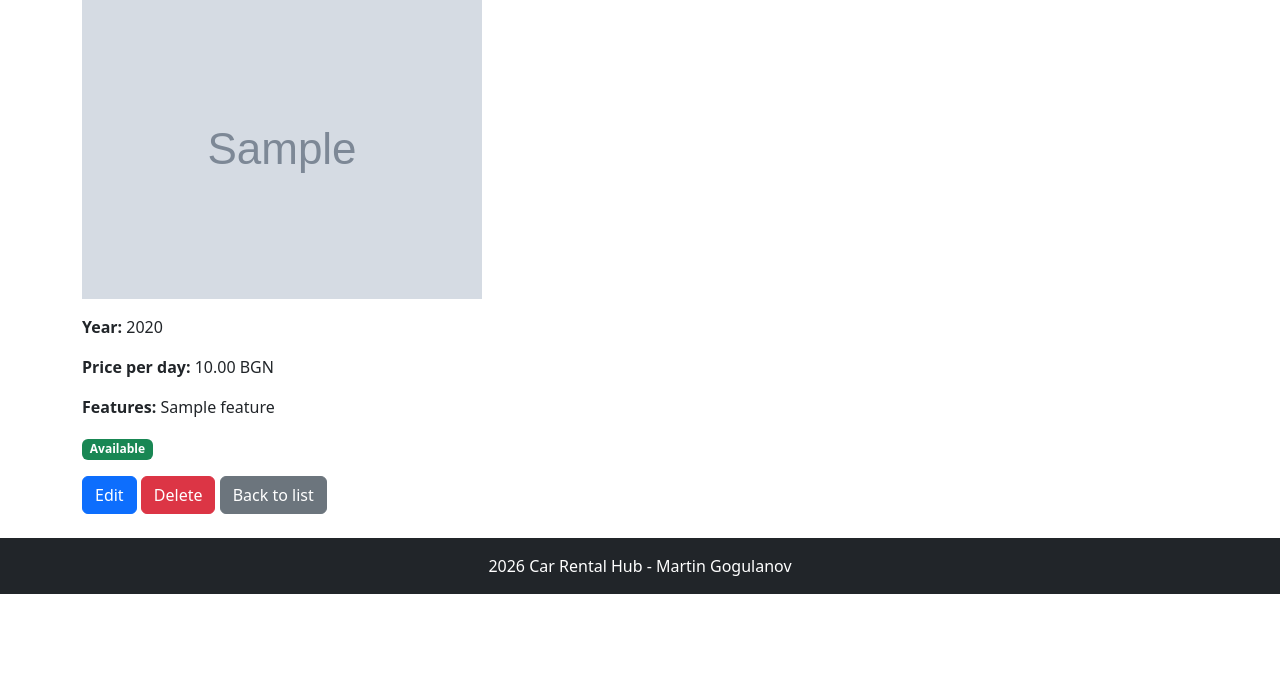
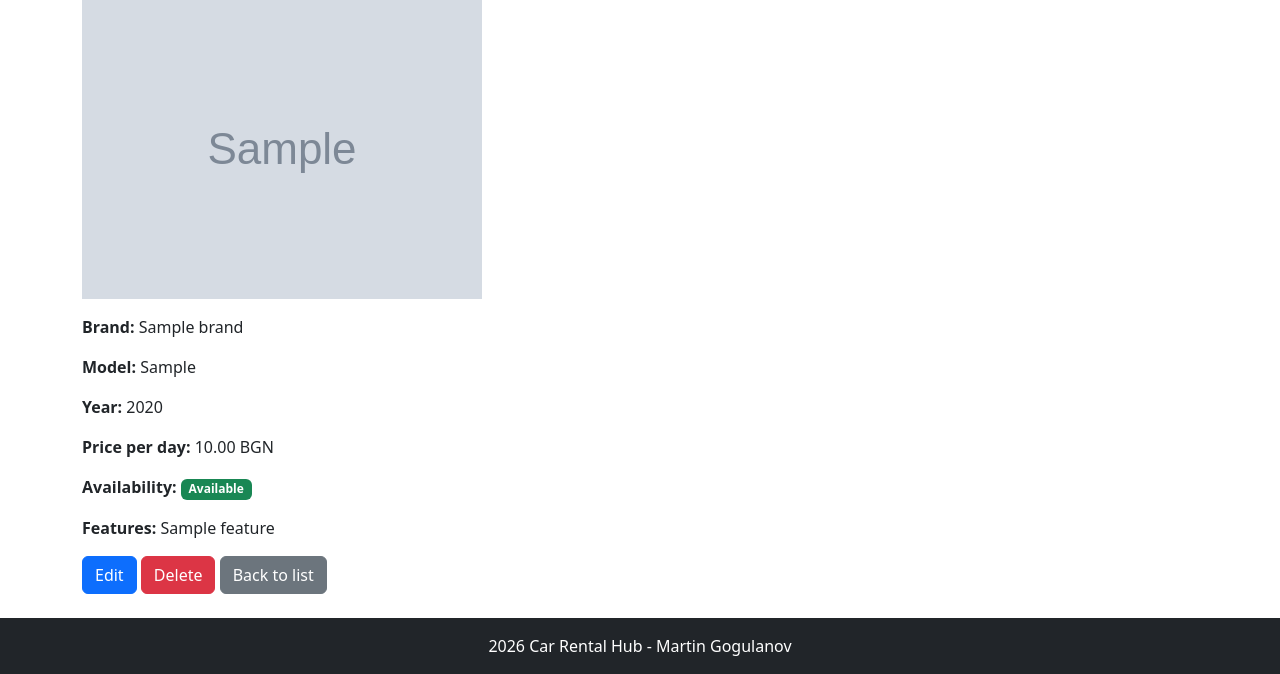
Before and after one commit to MonsterGuti/Car-Rental-Hub, a Django app: page /cars/1/ in a window 1280 px wide. Shown: the part 127-801 px from the top of the page. Before the commit the page ends 721 px from the top, so only its background shows below. Run offline with Django 5.2, Linux system fonts and the light colour scheme; tables that the repository leaves empty hold one stand-in row (values such as "Sample post"); grey boxes marked "Sample" are stand-in pictures.

Commit message:
Refactor car detail view and simplify template

```diff
--- a/cars/views.py
+++ b/cars/views.py
@@ -25,6 +25,26 @@ class CarDetailView(DetailView):
     template_name = 'cars/car-detail.html'
     context_object_name = 'car'
 
+    def get_queryset(self):
+        return Car.objects.select_related('brand').prefetch_related('features')
+
+    def get_context_data(self, **kwargs):
+        context = super().get_context_data(**kwargs)
+        car = self.object
+
+        context['brand_name'] = car.brand.name
+        context['model_name'] = car.model
+        context['car_year'] = car.year
+        context['price'] = car.price_per_day
+        context['image_url'] = car.image
+        context['availability'] = "Available" if car.is_available else "Not Available"
+        context['availability_class'] = "bg-success" if car.is_available else "bg-secondary"
+
+        features = car.features.all()
+        context['features_list'] = ", ".join([f.name for f in features]) if features else "None"
+
+        return context
+
 
 class CarUpdateView(UpdateView):
     model = Car
--- a/templates/cars/car-detail.html
+++ b/templates/cars/car-detail.html
@@ -1,23 +1,20 @@
 {% extends 'base.html' %}
+
 {% block content %}
-    <h2>{{ car.brand.name }} {{ car.model }}</h2>
-    <img src="{{ car.image }}" alt="{{ car.model }}" class="img-fluid mb-3">
-    <p><strong>Year:</strong> {{ car.year }}</p>
-    <p><strong>Price per day:</strong> {{ car.price_per_day }} BGN</p>
-    <p><strong>Features:</strong>
-        {% for feature in car.features.all %}
-            {{ feature.name }}{% if not forloop.last %}, {% endif %}
-        {% empty %}
-            None
-        {% endfor %}
+    <h2>{{ brand_name }} {{ model_name }}</h2>
+
+    <img src="{{ image_url }}" alt="{{ model_name }}" class="img-fluid mb-3">
+
+    <p><strong>Brand:</strong> {{ brand_name }}</p>
+    <p><strong>Model:</strong> {{ model_name }}</p>
+    <p><strong>Year:</strong> {{ car_year }}</p>
+    <p><strong>Price per day:</strong> {{ price }} BGN</p>
+    <p><strong>Availability:</strong>
+        <span class="badge {{ availability_class }}">
+            {{ availability }}
+        </span>
     </p>
-    <p>
-        {% if car.is_available %}
-            <span class="badge bg-success">Available</span>
-        {% else %}
-            <span class="badge bg-secondary">Not Available</span>
-        {% endif %}
-    </p>
+    <p><strong>Features:</strong> {{ features_list }}</p>
 
     <a href="{% url 'cars:car-update' car.pk %}" class="btn btn-primary">Edit</a>
     <a href="{% url 'cars:car-delete' car.pk %}" class="btn btn-danger">Delete</a>
```
